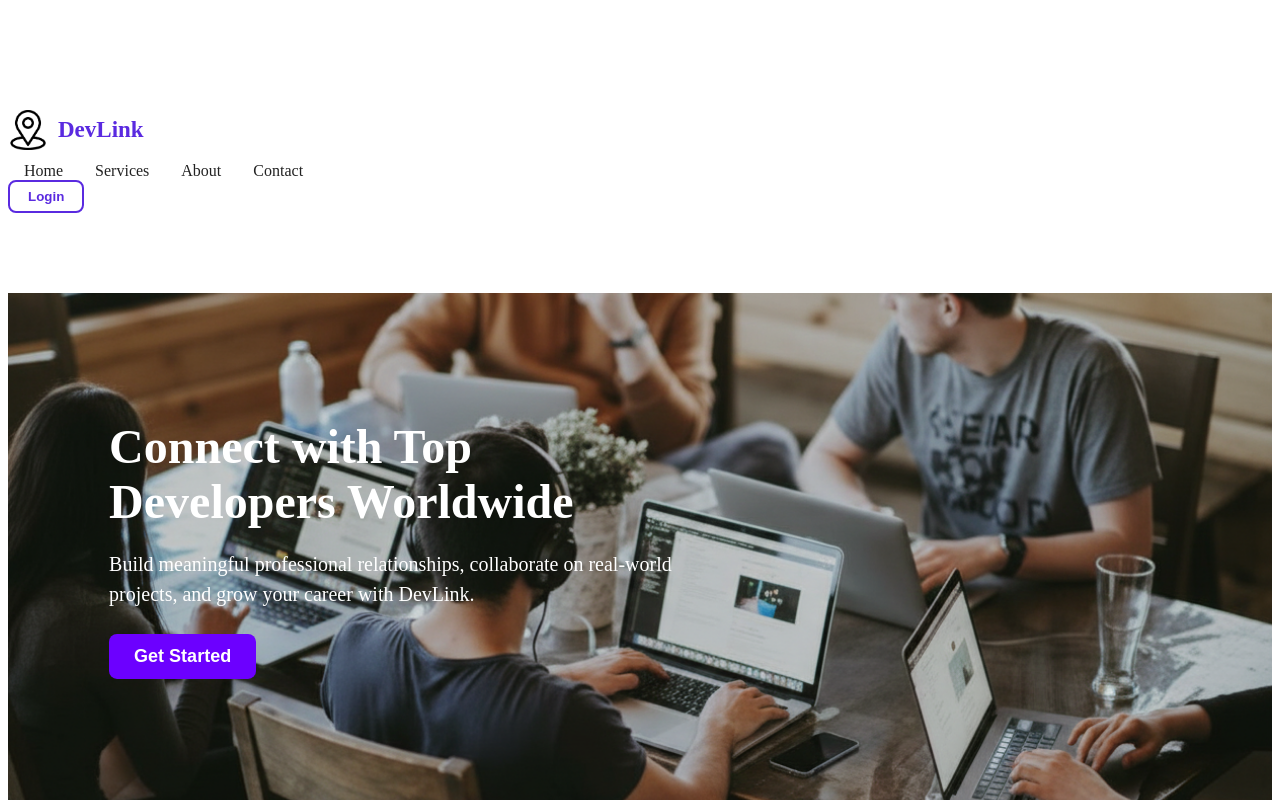
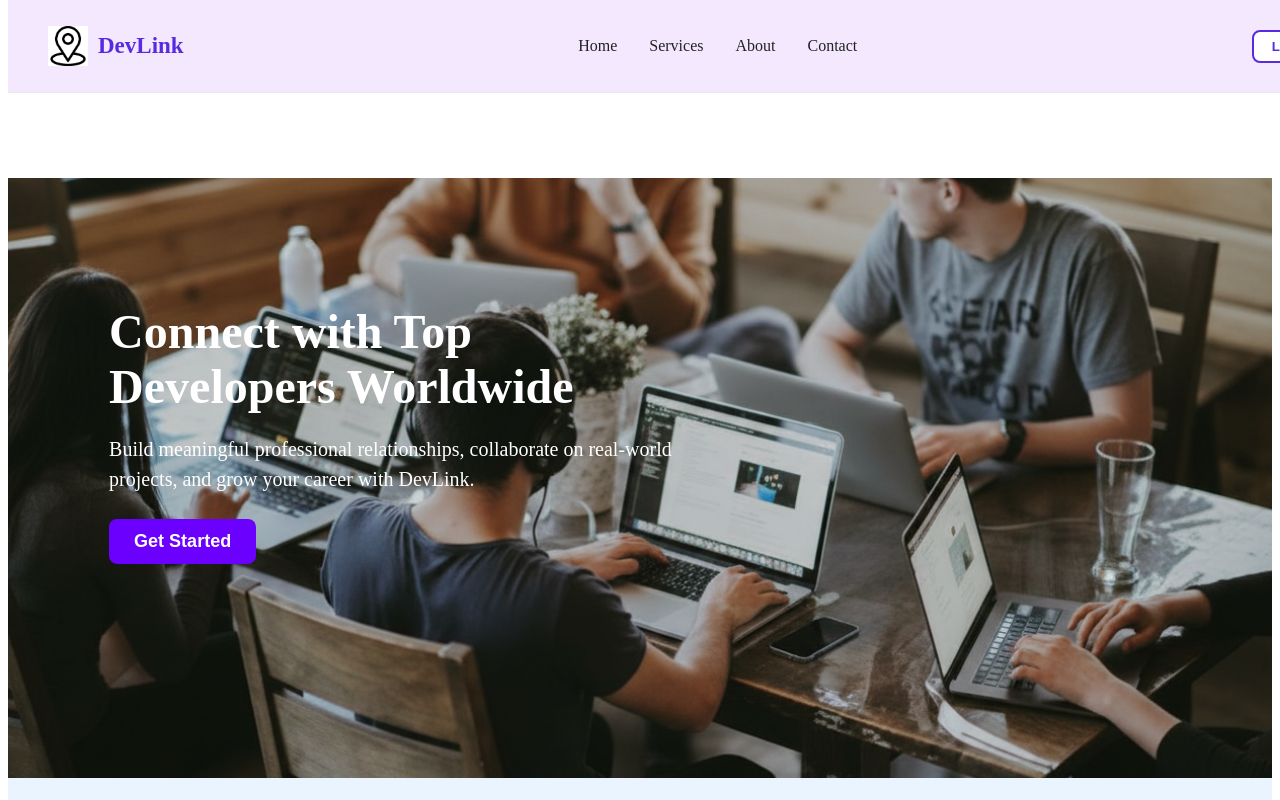
Before and after one commit to navya9985/DevLink-Frontend, a React app: page / in a window 1280 px wide. Shown: the top 800 px of the page. Built offline with nearby package versions, Linux system fonts and the light colour scheme; the HTML template or start-up script is replaced by a standard one.

Commit message:
Add header styles to Header.css

```diff
--- a/src/components/Header.css
+++ b/src/components/Header.css
@@ -1,4 +1,4 @@
----------------- HEADER ------------------ */
+
 
 .header {
   display: flex;
```
